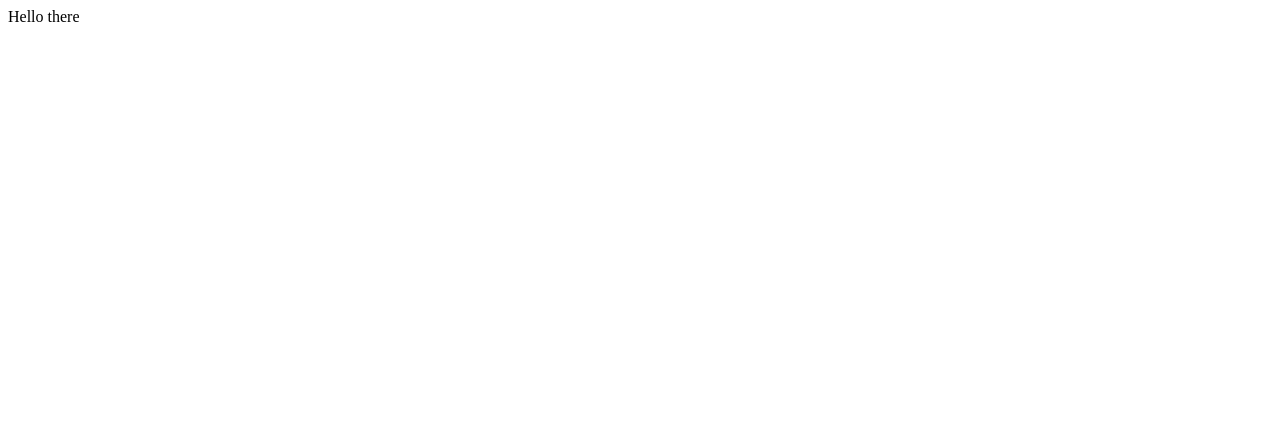
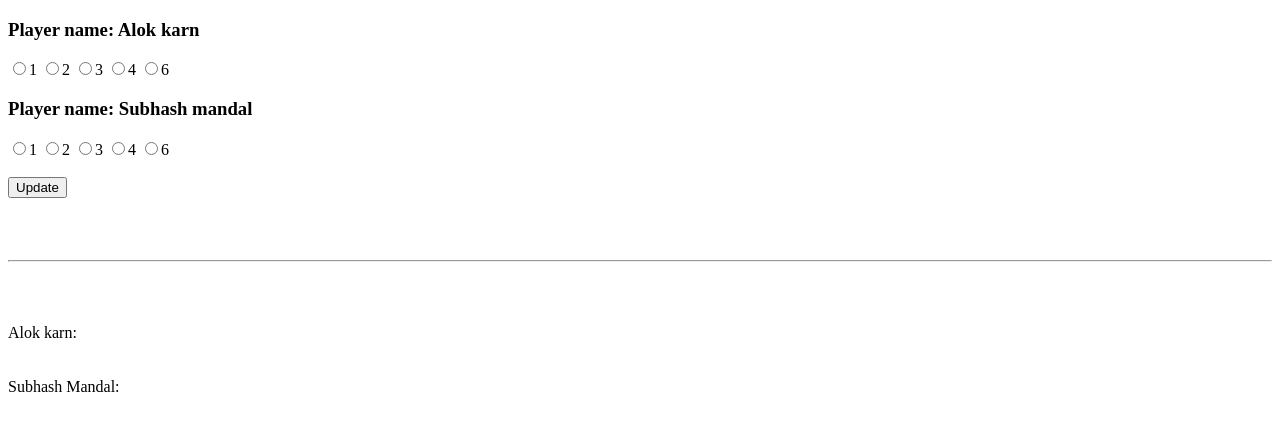
Before and after one commit to Aalok48/py-script, a plain HTML site: page third py-script/index.html in a window 1280 px wide. Drawn offline with Linux system fonts and the light colour scheme.

Commit message:
half html

```diff
--- a/third py-script/index.html
+++ b/third py-script/index.html
@@ -3,9 +3,31 @@
 <head>
     <meta charset="UTF-8">
     <meta name="viewport" content="width=device-width, initial-scale=1.0">
-    <title>Document</title>
+    <title>Cric</title>
 </head>
 <body>
-    Hello there
+    <form action="">
+        <h3>Player name: Alok karn</h3>
+        <input type="radio" name="run" id="run" value=1>1
+        <input type="radio" name="run" id="run" value=2>2
+        <input type="radio" name="run" id="run" value=3>3
+        <input type="radio" name="run" id="run" value=4>4
+        <input type="radio" name="run" id="run" value=6>6
+        <br>
+        <h3>Player name: Subhash mandal</h3>
+        <input type="radio" name="run" id="run" value=1>1
+        <input type="radio" name="run" id="run" value=2>2
+        <input type="radio" name="run" id="run" value=3>3
+        <input type="radio" name="run" id="run" value=4>4
+        <input type="radio" name="run" id="run" value=6>6
+        <br><br>
+        <button type="submit">Update</button>
+    </form>
+    <br><br><br><hr><br><br><br>
+    <div class="score_div">
+        <div class="player1_score">Alok karn: </div>
+        <br><br>
+        <div class="player2_score">Subhash Mandal: </div>
+    </div>
 </body>
 </html>
```
